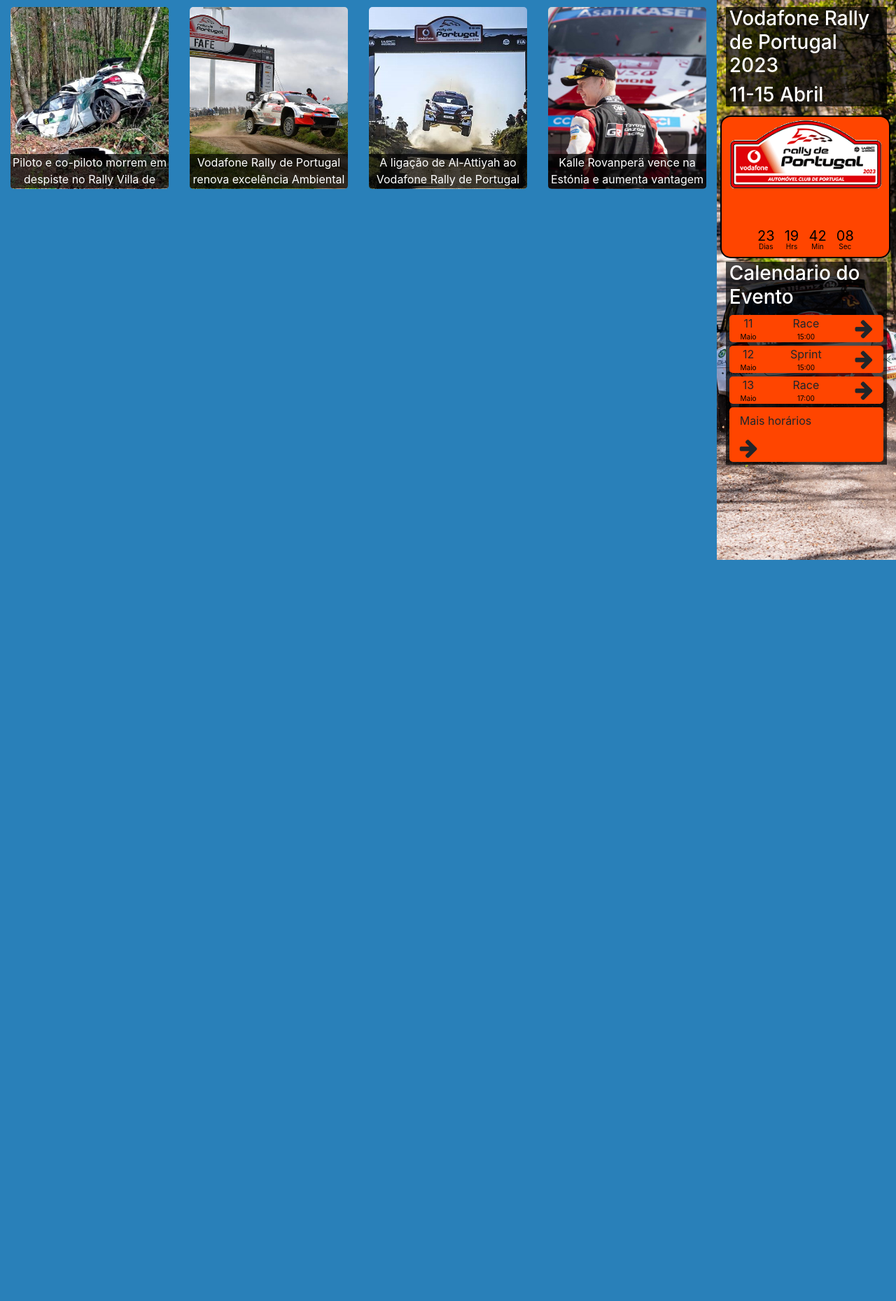
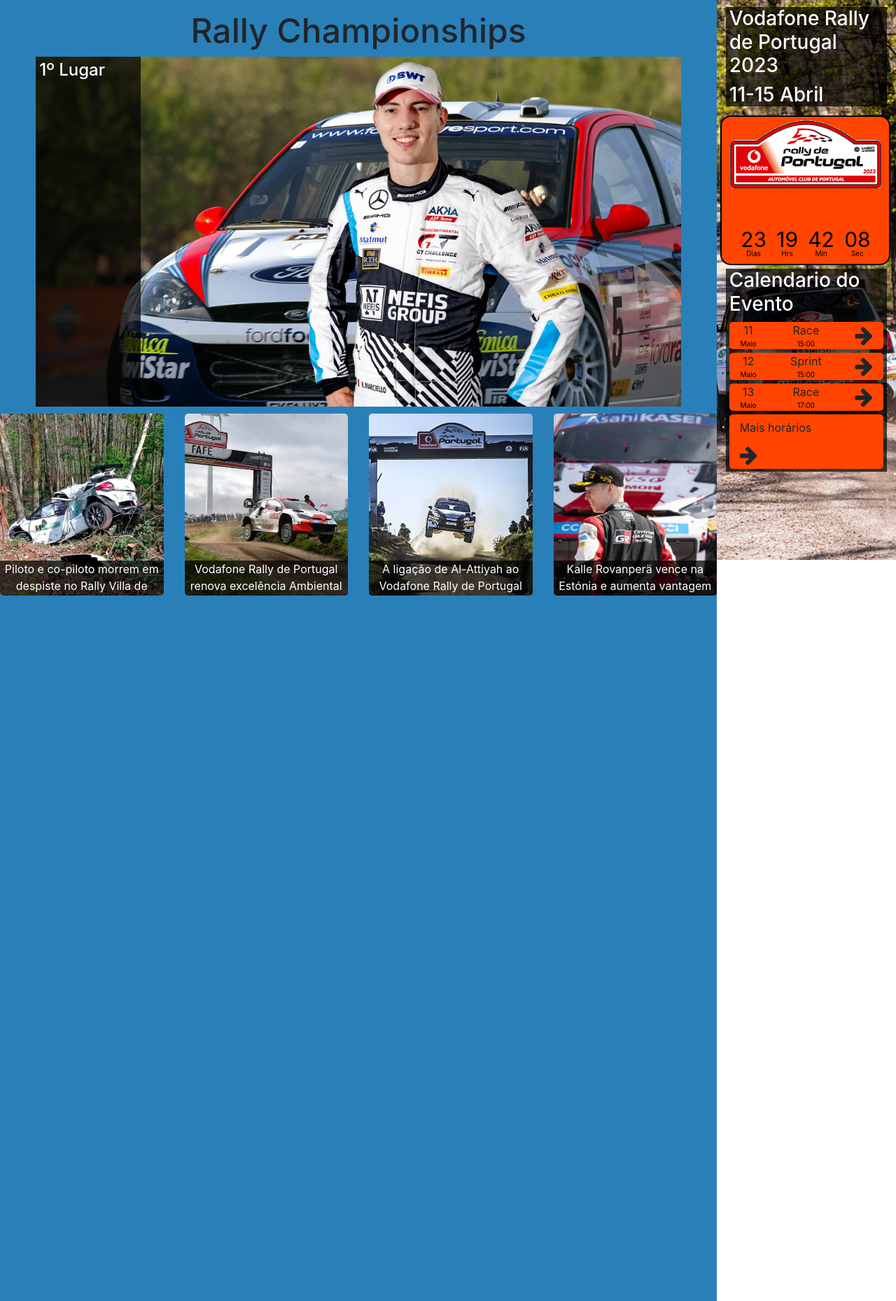
Before and after one commit to patolas01/dwm, a PHP site: page /rally-index.php in a window 1280 px wide. Shown: the part 61-1920 px from the top of the page at 70% size. Run offline with PHP 8.4, Linux system fonts and the light colour scheme; some libraries are stand-ins or nearby versions.

Commit message:
patolas ve como esta

```diff
--- a/RaceSphere-v1.0/css/danielribeiro.css
+++ b/RaceSphere-v1.0/css/danielribeiro.css
@@ -95,9 +95,10 @@ body#rally-index{
 }
 /*css lateral direita*/
 #principal{
-  height: 3000px;
-  width: 100%;
+  height: 2000px;
+  width: 80%;
   background-color: #2980b9;
+  margin-top: 0;
 }
 /*Timer*/
 div#timer{
@@ -126,19 +127,19 @@ span{
 }
 
 #days {
-  font-size: 20px;
+  font-size: 30px;
   color: black;
 }
 #hours {
-  font-size: 20px;
+  font-size: 30px;
   color: black;
 }
 #minutes {
-  font-size: 20px;
+  font-size: 30px;
   color: black
 }
 #seconds{
-  font-size: 20px;
+  font-size: 30px;
   color: black
 }
 /*Timer*/
@@ -263,6 +264,30 @@ div.descricaoNoticia{
   border-bottom-left-radius: 5px;
   border-bottom-right-radius: 5px;
 }
+div#vencedor{
+  width: 90%;
+  margin-top: 15px;
+  margin: auto;
+  height: 500px;
+  background-image: url(../img/img_daniel/fundo\ vencedor.png);
+  background-size: cover;
+  background-repeat: no-repeat;
+}
+#vencedorDentro{
+  float: left;
+  width: 150px;
+  height: 500px;
+  -webkit-backdrop-filter: blur(5px);
+  backdrop-filter: blur(5px);
+  -webkit-backdrop-filter: brightness(30%);
+  backdrop-filter: brightness(30%);
+}
+#firstplace{
+  width: 100%;
+  height: fit-content;
+  color: white;
+  padding: 5px;
+}
 /*css Mini-Caixas de Noticias*/
 /*css esquerda*/
 /*css index rally*/
--- a/RaceSphere-v1.0/rally-index.php
+++ b/RaceSphere-v1.0/rally-index.php
@@ -104,6 +104,14 @@
         </div>
     </div>
     <div id="principal">
+        <h1>Rally Championships </h1>
+        <div id="vencedor">
+            <div id="vencedorDentro">
+                <div id="firstplace">
+                    <h4>1º Lugar</h4>
+                </div>
+            </div>
+        </div>
 
         <div class="container-xxl text-center">
             <div class="row">
```
Also changed, not shown: RaceSphere-v1.0/img/img_daniel/fundo vencedor.png (added), RaceSphere-v1.0/img/img_daniel/fundo vencedor.webp (added), RaceSphere-v1.0/img/img_daniel/piloto rally.png (added).
